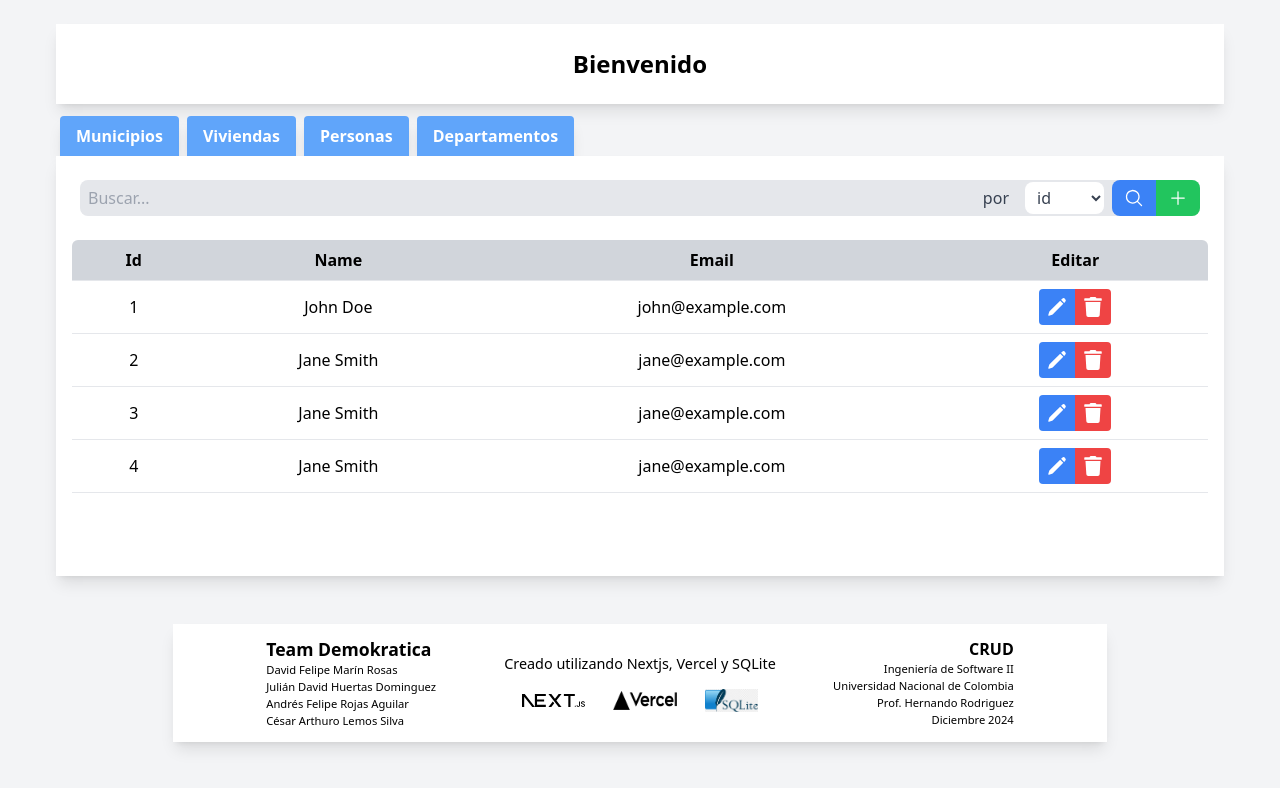
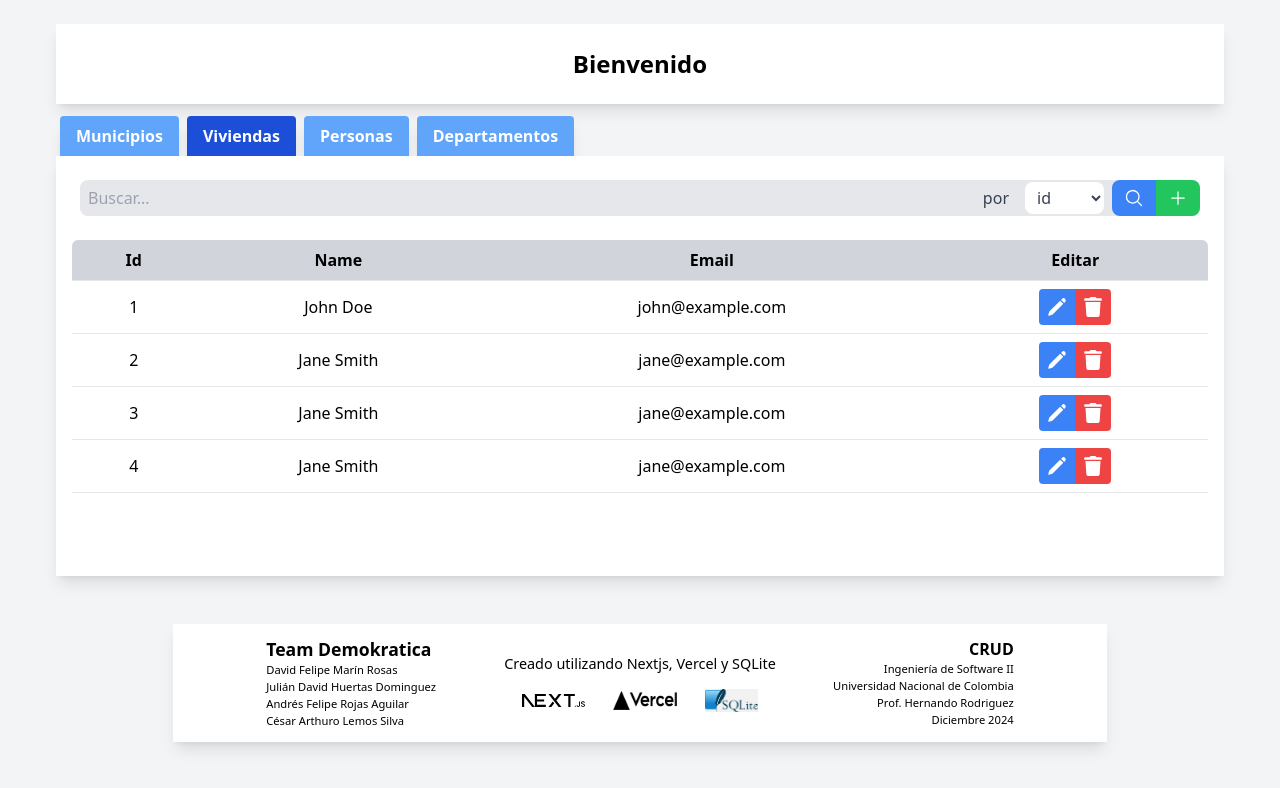
Before and after one commit to cesarALS/Ingesoft2LabBasesDatos, a Next.js app: page / in a window 1280 px wide. Shown: the top 788 px of the page. Built offline with nearby package versions, Linux system fonts and the light colour scheme.

Commit message:
algunos avances menores

```diff
--- a/src/components/atoms/0.SelectorButton.tsx
+++ b/src/components/atoms/0.SelectorButton.tsx
@@ -5,12 +5,17 @@ import React from "react";
 interface SelectorButtonProps {
   buttonText: string;
   onClick: () => void;
+  activeTable: string;
 }
 
-export default function SelectorButton({ buttonText, onClick }: SelectorButtonProps) {
+export default function SelectorButton({ buttonText, onClick, activeTable }: SelectorButtonProps) {
+  var col = "bg-blue-400"
+  if (activeTable==buttonText){
+    col = "bg-blue-700"
+  }
   return (
     <button
-      className="z-10 mx-1 rounded-t bg-blue-400 px-4 py-2 font-bold text-white shadow-lg hover:bg-blue-500"
+      className={`z-10 mx-1 rounded-t ${col} px-4 py-2 font-bold text-white shadow-lg hover:bg-blue-700`}
       onClick={onClick}
     >
       {buttonText}
--- a/src/components/molecules/3.SelectorBar.tsx
+++ b/src/components/molecules/3.SelectorBar.tsx
@@ -4,15 +4,16 @@ import SelectorButton from "@/components/atoms/0.SelectorButton";
 interface SelectorBarProps {
   botones: string[];
   clickFunction: (chosen: string) => void; //Es la función que cambia la tabla seleccionada
+  activeTable: string;
 }
 
 // Los botones también funcionan dinamicamente, falta asignar las funciones a cada uno, ahí lo que hacen es cambiar la vista, actualizando el viewport y el searchView con la info pertinente, cuando le den a municipios, pos que aparezcan las entradas y los campos de municipios, y así pa cada uno, no es sino cambiar las entradas de los componentes y ya dependiendo del contexto
 
-export default function SelectorBar({ botones, clickFunction }: SelectorBarProps) {
+export default function SelectorBar({ botones, clickFunction, activeTable }: SelectorBarProps) {
   return (
     <div className="max-w w-full pt-1">
       {botones.map((entry) => (
-        <SelectorButton key={entry} buttonText={entry} onClick={() => clickFunction(entry)} />
+        <SelectorButton key={entry} buttonText={entry} onClick={() => clickFunction(entry)} activeTable={activeTable}/>
       ))}
     </div>
   );
--- a/src/components/organisms/0.SearchView.tsx
+++ b/src/components/organisms/0.SearchView.tsx
@@ -43,6 +43,7 @@ export default function SearchView() {
   const [data, setData] = useState<{}>([]);
   const [headers, setHeaders] = useState<string[]>([])
 
+  // Hacer la búsqueda a la BD ahora que se cambió de pestaña
   useEffect(() => {
     const { headers, data } = getTable(table);
     setData(data);
@@ -51,7 +52,7 @@ export default function SearchView() {
 
   return (
     <div className="h-[63vh]">
-      <SelectorBar botones={sections} clickFunction={setTable} />
+      <SelectorBar botones={sections} clickFunction={setTable} activeTable={table}/>
       <div className="max-w relative z-30 w-full bg-white shadow-lg">
         <div className="px-4 pt-4">
           <SearchBar headers={headers} />
```
